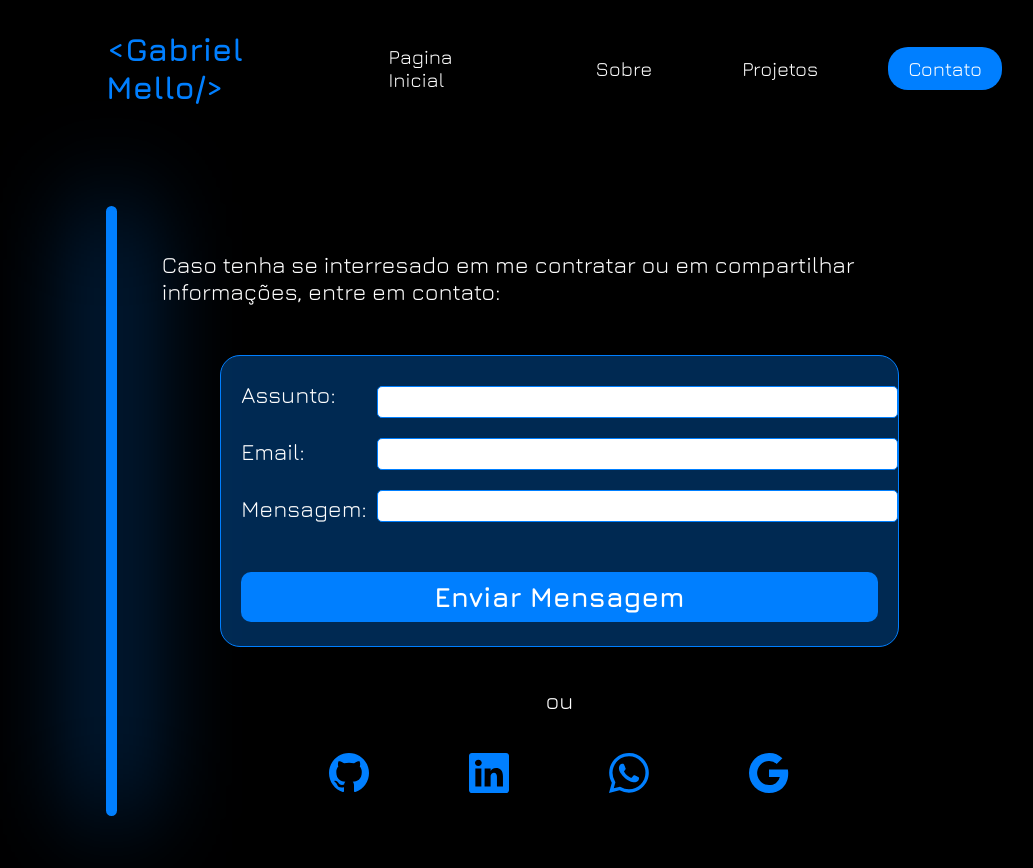
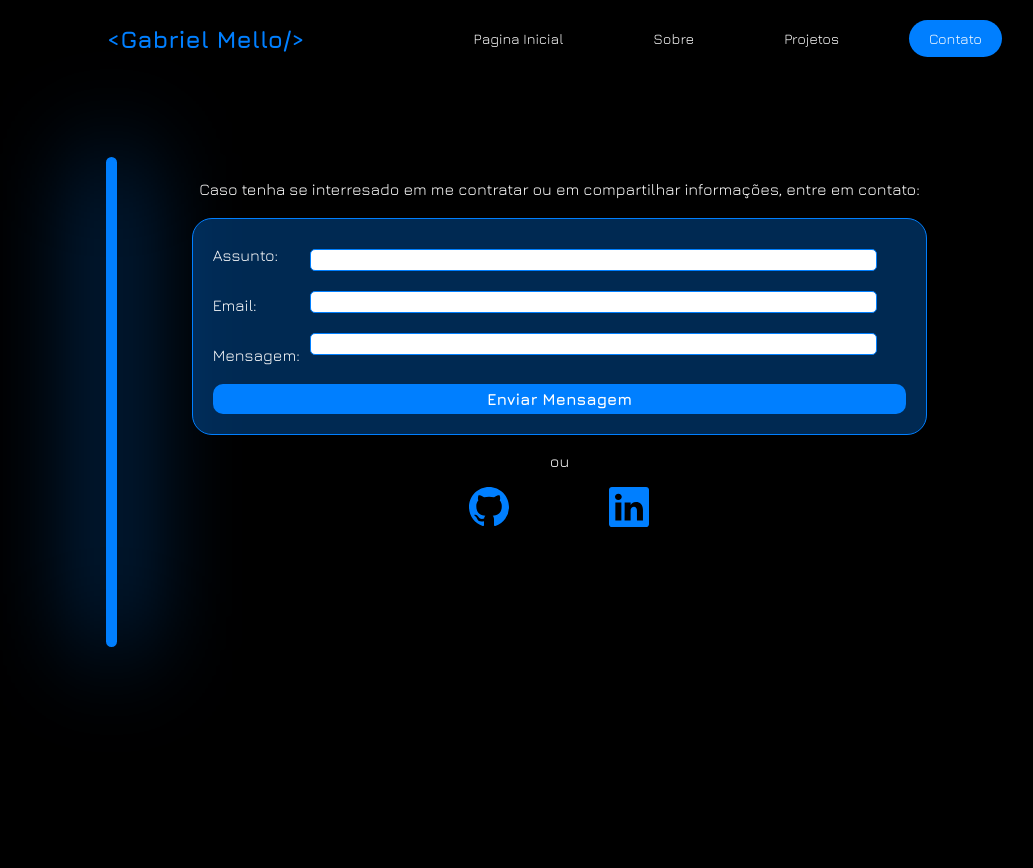
Before and after one commit to GabrielDeMirandaMello/my-portifolio, a React (Create React App) app: page /contact in a window 1280 px wide. Shown: the whole page, without its empty margins (86-1119 px from the left). After the commit the page ends 800 px from the top, so only its background shows below. Built offline with nearby package versions, Linux system fonts and the light colour scheme.

Commit message:
finalizado contato e envio de email funcionando

```diff
--- a/package.json
+++ b/package.json
@@ -3,6 +3,7 @@
   "version": "0.1.0",
   "private": true,
   "dependencies": {
+    "@emailjs/browser": "^4.3.3",
     "@testing-library/jest-dom": "^5.17.0",
     "@testing-library/react": "^13.4.0",
     "@testing-library/user-event": "^13.5.0",
@@ -12,6 +13,7 @@
     "react-router-dom": "^6.10.0",
     "react-scripts": "5.0.1",
     "scrollreveal": "^4.0.9",
+    "sweetalert2": "^11.10.7",
     "web-vitals": "^2.1.4"
   },
   "scripts": {
--- a/src/components/Navigation/navigation.css
+++ b/src/components/Navigation/navigation.css
@@ -7,7 +7,7 @@
 }
 .logo-navigation{
     color: #007FFF;
-    font-size: 32px;
+    font-size: 1.5em;
     cursor: pointer;
 }
 .lista-navigation{
@@ -18,7 +18,7 @@
 }
 .lista-navigation li {
     cursor: pointer;
-    font-size: 20px;
+    font-size: .9em;
     padding: 10px 20px;
 }
 
--- a/src/pages/Contact/contact.css
+++ b/src/pages/Contact/contact.css
@@ -6,7 +6,7 @@
     align-items: center;
     justify-content: center;
     padding: 5%;
-    font-size: larger;
+    font-size: 1rem;
 }
 .texto-top{
     width: 100%;
@@ -29,12 +29,12 @@
 input{
     border-radius: 5px;
     border: 1px solid #007FFF;
-    height: 20px;
+    height: 10px;
     margin: 10px;
     width: 100%;
     outline: none;
     padding: 5px 5px;
-    font-size: large;
+    font-size: 1rem;
     font-weight: 600;
 }
 
@@ -48,7 +48,7 @@ input{
     border-radius: 10px;
     border: none;
     background-color: #007FFF;
-    font-size: larger;
+    font-size: 1rem;
     font-weight: 900;
     color: #FFFFFF;
     cursor: pointer;
@@ -69,3 +69,51 @@ input{
     height: 40px;
     cursor: pointer;
 }
+
+@media screen and (min-width: 1200px) {
+    .container-conteudo-contato {
+        width: 100%;
+        height: fit-content;
+        display: flex;
+        flex-direction: column;
+        align-items: center;
+        justify-content: center;
+        padding: 1%;
+        font-size: 1rem;
+    }
+
+    .container-conteudo-contato p{
+        padding-top: 2%;
+    }
+    .btn-enviar-mensagem{
+        display: flex;
+        justify-content: center;
+        align-items: center;
+        width: 100%;
+        height: 30px;
+        border-radius: 10px;
+        margin-top: 0;
+        border: none;
+        background-color: #007FFF;
+        font-size: 1rem;
+        font-weight: 900;
+        color: #FFFFFF;
+        cursor: pointer;
+    }
+    .container-card-formulario{
+        background-color: #0080ff52;
+        border-radius: 20px;
+        border: 1px solid #007FFF;
+        width: 80%;
+        height: fit-content;
+        margin: 20px 0 0 0;
+        padding: 20px;
+    }
+    .container-icon{
+        display: flex;
+        justify-content: center;
+        gap: 100px;
+        width: 100%;
+        margin-top: 2%;
+    }
+}
--- a/src/pages/Contact/contact.jsx
+++ b/src/pages/Contact/contact.jsx
@@ -1,9 +1,57 @@
-import React from 'react';
+import React, { useState } from 'react';
 import "./contact.css";
 import Navigation from '../../components/Navigation/navigation'
-import { BsGoogle, BsGithub, BsLinkedin, BsWhatsapp } from "react-icons/bs";
+import { BsGithub, BsLinkedin } from "react-icons/bs";
+import emailjs from '@emailjs/browser';
+import Swal from 'sweetalert2'
 
 function Contact() {
+    const [toEmail, setToEmail] = useState('');
+    const [subject, setSubject] = useState('');
+    const [message, setMessage] = useState('');
+
+    const Toast = Swal.mixin({
+        toast: true,
+        position: "bottom-end",
+        showConfirmButton: false,
+        timer: 3000,
+        timerProgressBar: true,
+        didOpen: (toast) => {
+            toast.onmouseenter = Swal.stopTimer;
+            toast.onmouseleave = Swal.resumeTimer;
+        }
+    });
+
+    const sendEmail = (e) => {
+        e.preventDefault();
+
+        // Seus detalhes de conta do emailjs.com
+        const serviceId = 'service_xownue3';
+        const templateId = 'template_g7r0cbi';
+        const userId = 'hxMhd5xnStIDc_3xG';
+
+        // Parâmetros para enviar o email
+        const templateParams = {
+            from_name: toEmail,
+            assunto: subject,
+            message: message
+        };
+
+        // Envio do email
+        emailjs.send(serviceId, templateId, templateParams, userId)
+            .then(() => {
+                Toast.fire({
+                    icon: "success",
+                    title: "E-mail Enviado !"
+                });
+                setToEmail('');
+                setSubject('');
+                setMessage('');
+            }, (error) => {
+                console.error('Erro ao enviar o email:', error);
+            });
+    };
+
     return (
         <>
             <Navigation item={'contato'} />
@@ -16,24 +64,26 @@ function Contact() {
                     <div className='container-card-formulario'>
                         <div className='card-formulario'>
                             <div>
-                                <p style={{margin:'5px 0 30px 0'}}>Assunto:</p>
-                                <p style={{margin:'5px 0 30px 0'}}>Email:</p>
-                                <p style={{margin:'10px 0 20px 0'}}>Mensagem: </p>
+                                <p style={{ margin: '5px 0 30px 0' }}>Assunto:</p>
+                                <p style={{ margin: '5px 0 30px 0' }}>Email:</p>
+                                <p style={{ margin: '10px 0 20px 0' }}>Mensagem: </p>
                             </div>
-                            <div style={{width:'80%'}}>
-                                <input type="text"  />
-                                <input type="text" />
-                                <input className='input-mensagem' type="text" />
+                            <div style={{ width: '80%' }}>
+                                <input type="text" value={subject} onChange={(e) => setSubject(e.target.value)} />
+                                <input type="text" value={toEmail} onChange={(e) => setToEmail(e.target.value)} />
+                                <input className='input-mensagem' type="text" value={message} onChange={(e) => setMessage(e.target.value)} />
                             </div>
                         </div>
-                        <button className='btn-enviar-mensagem'>Enviar Mensagem</button>
+                        <button className='btn-enviar-mensagem' onClick={sendEmail}>Enviar Mensagem</button>
                     </div>
-                    <p style={{ marginTop: '5%' }}>ou</p>
+                    <p>ou</p>
                     <div className='container-icon'>
-                        <BsGithub className='icon-contato' />
-                        <BsLinkedin className='icon-contato' />
-                        <BsWhatsapp className='icon-contato' />
-                        <BsGoogle className='icon-contato' />
+                        <a href="https://github.com/GabrielDeMirandaMello">
+                            <BsGithub className='icon-contato' href='' />
+                        </a>
+                        <a href="https://www.linkedin.com/in/gabriel-de-miranda-mello-652346118/">
+                            <BsLinkedin className='icon-contato' />
+                        </a>
                     </div>
                 </div>
             </section>
--- a/src/pages/Home/home.css
+++ b/src/pages/Home/home.css
@@ -1,27 +1,31 @@
-*{
+* {
     padding: 0;
     margin: 0;
     font-family: 'jura', Courier, monospace;
 }
+
 body {
     background-color: #000000;
     color: #FFFFFF;
-    margin: 30px 15%;
+    margin: 20px 15% 0 15%;
 }
-body::-webkit-scrollbar{
+
+body::-webkit-scrollbar {
     display: none;
 }
 
-body::-webkit-scrollbar-thumb{
-   display: none;
+body::-webkit-scrollbar-thumb {
+    display: none;
 }
-.container-home{
+
+.container-home {
     display: flex;
     align-items: flex-start;
     justify-content: flex-start;
     font-size: larger;
 }
-.linha-azul{
+
+.linha-azul {
     width: 1px;
     height: 75vh;
     background-color: #007FFF;
@@ -29,28 +33,56 @@ body::-webkit-scrollbar-thumb{
     border-radius: 20px;
     box-shadow: 0 0 100px 5px #007FFF;
 }
-.container-conteudo{
+
+.container-conteudo {
     display: flex;
     padding: 5% 0 5% 5%;
 }
-.minhas-habilidades-home{
+
+.minhas-habilidades-home {
     color: #007FFF;
     font-weight: 900;
     padding: 10px 0;
 }
-.lista-habilidades-home{
+
+.lista-habilidades-home {
     width: 100%;
     padding: 0 -20px 0 20px;
     margin-bottom: 20px;
     list-style-type: #007FFF;
 }
-.texto-home{
+
+.texto-home {
     width: 100%;
     text-align: left;
     margin-top: 50px;
     font-size: larger;
     font-weight: 600;
 }
-.img-home{
+
+.img-home {
     margin: -100px 0 0 150px;
 }
+
+@media screen and (min-width: 1200px) {
+    .container-conteudo {
+        height: 400px;
+        width: auto;
+    }
+    .texto-home {
+        width: 100%;
+        text-align: left;
+        margin-top: 0;
+        font-size: 0.9rem;
+        font-weight: 600;
+    }
+
+    .linha-azul {
+        width: 1px;
+        height: 60vh;
+        background-color: #007FFF;
+        border: 5px solid #007FFF;
+        border-radius: 20px;
+        box-shadow: 0 0 100px 5px #007FFF;
+    }
+}
```
Also changed, not shown: 1 other file (tests, documents, lock files or other folders).
